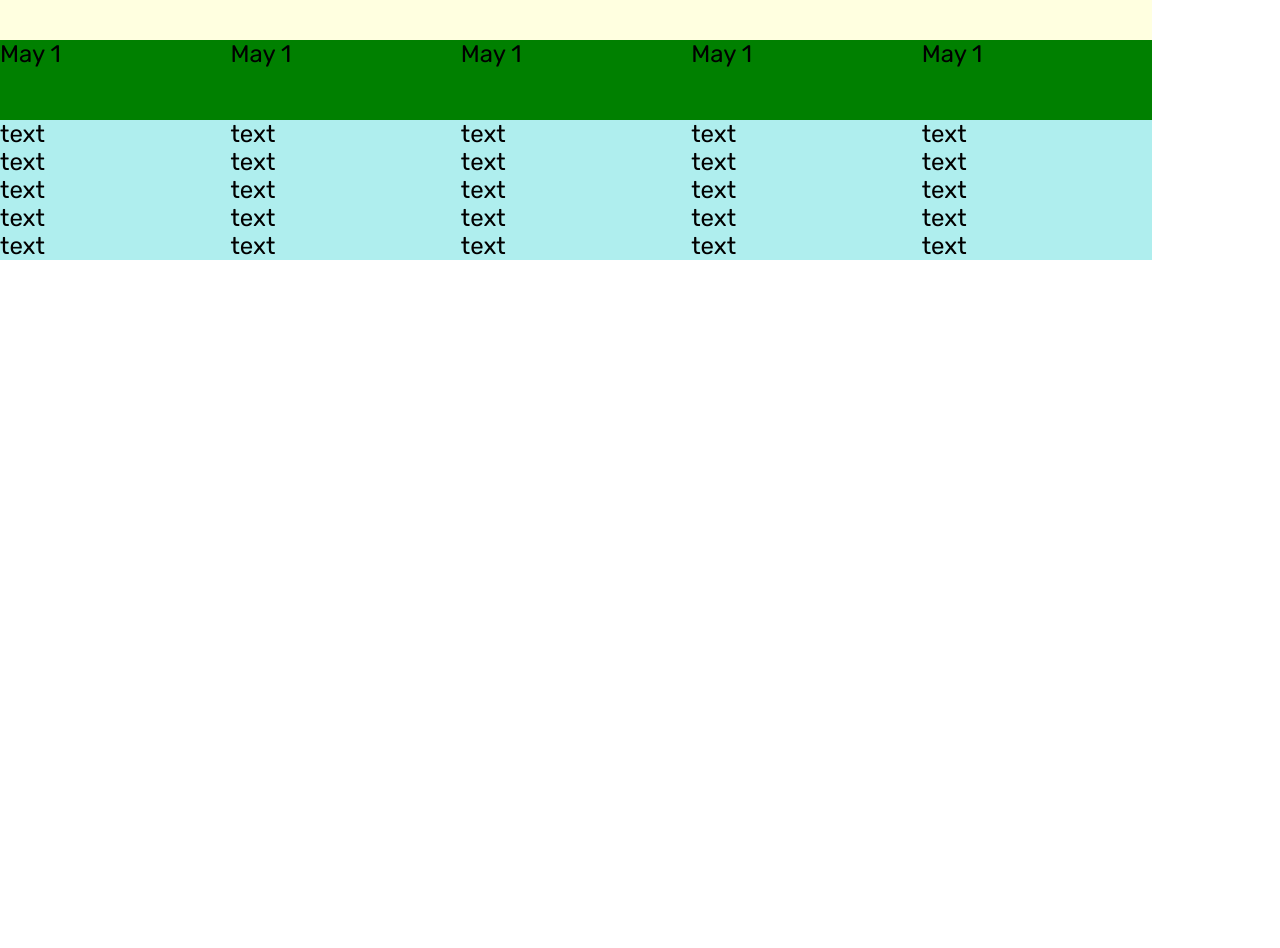
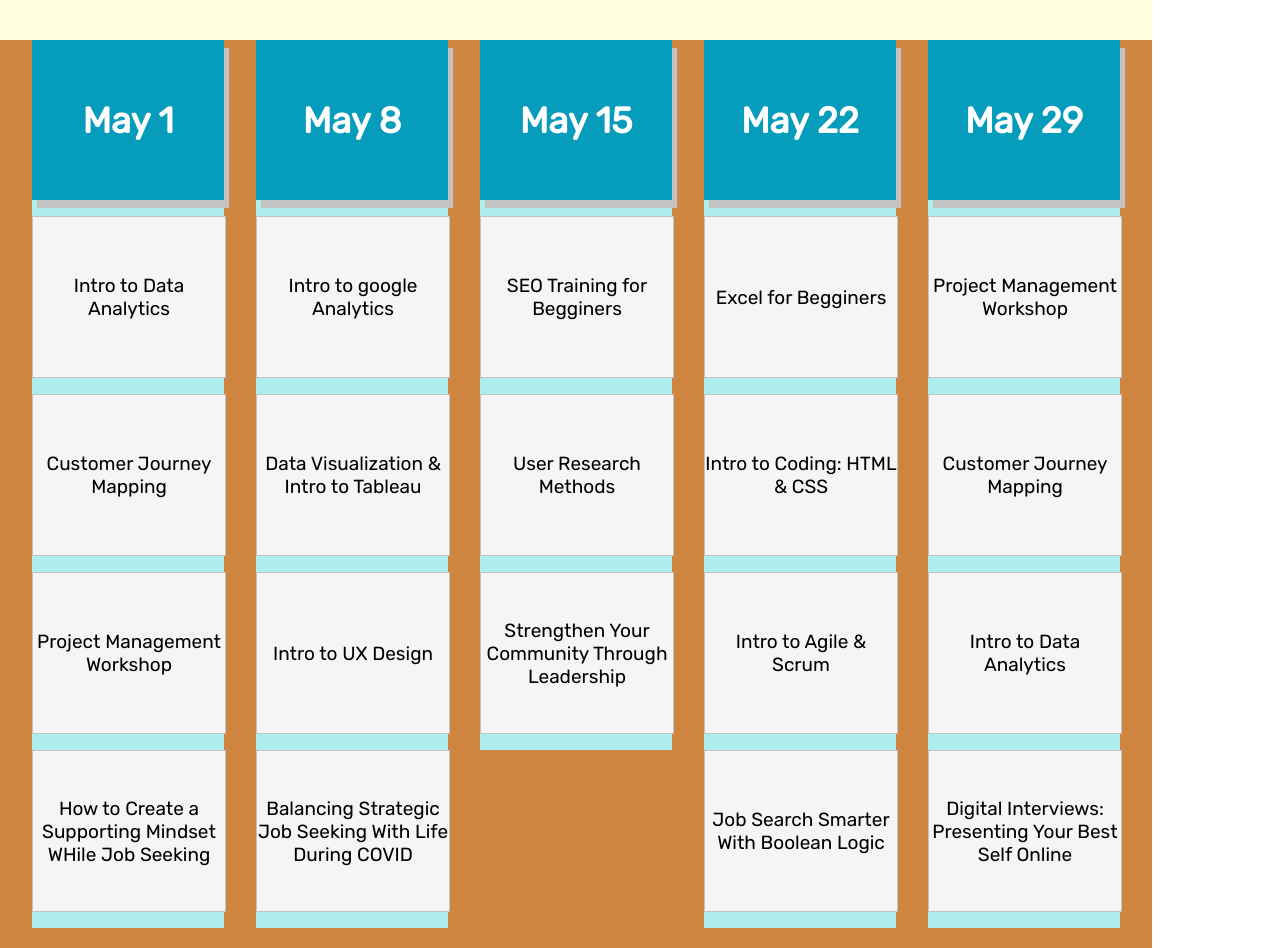
Before and after one commit to makeespresso/techlauderdalega, a React (Create React App) app: page / in a window 1280 px wide. Shown: the part 960-1908 px from the top of the page. Before the commit the page ends 1220 px from the top, so only its background shows below. Built offline with nearby package versions, Linux system fonts and the light colour scheme.

Commit message:
Calendar information up to date

```diff
--- a/src/App.css
+++ b/src/App.css
@@ -6,7 +6,7 @@
   flex-flow: column wrap;
   justify-content: center;
   width: 90vw;
-  background-color: lightsalmon;
+  /* background-color: lightsalmon; */
   height: autos;
   font-size: calc(8px + 2vmin);
 
@@ -108,31 +108,52 @@
 .Calendar {
   background-color: peru;
   width: 100%;
-  height: auto;
+  height: 100%;
   display: flex;
   align-items: flex-start;
+  /* justify-content: space-around; */
+  justify-content: space-evenly;
 }
+
 .Information{
   background-color: paleturquoise;
   height: 100%;
+  width: 15vw;
+  margin-bottom: 20px;
+}
+
+.Date{
+  background-color: #069CBC;
+  box-shadow: 5px 8px #C3C3C3;
+  color: white;
+  display: flex;
+  justify-content: center;
+  align-items: center;
+  height: 20vh;
+  width: 100%;
+  margin-bottom: 1rem;
+}
+
+.Text{
+  background-color: whitesmoke;
+  height: 20vh;
+  width: 100%;
+  border: solid .5px #C3C3C3;
+  display: flex;
+  justify-content: center;
+  align-items: center;
+  text-align: center;
+  margin-bottom: 1rem;
+  font-size: calc(3px + 2vmin);
+}
+
+.ClassContainer{
+  /* background-color: lightslategray; */
   width: 20vw;
 }
 
-.Date{
-  background-color: green;
-  height: 10vh;
-  width: 100%;
-}
-
-.ClassContainer{
-  background-color: lightslategray;
-  width: 20vw;
-}
-
-
-
 .InfoBoxes{
-  background-color: crimson;
+  /* background-color: crimson; */
   height: 30vh;
   width: 20%;
 }
--- a/src/components/Calendar.jsx
+++ b/src/components/Calendar.jsx
@@ -4,47 +4,52 @@
   return (
  <div className="Calendar">
    <div className="Information">
-      <div className="Date">May 1</div>
-        <div className="Text">text</div>
-        <div className="Text">text</div>
-        <div className="Text">text</div>
-        <div className="Text">text</div>
-        <div className="Text">text</div>
+   <div className="Date">
+        <h2>May 1 </h2>
+      </div>
+        <div className="Text"><p>Intro to Data Analytics</p></div>
+        <div className="Text"><p>Customer Journey Mapping</p></div>
+        <div className="Text"><p>Project Management Workshop</p></div>
+        <div className="Text"><p>How to Create a Supporting Mindset WHile Job Seeking</p></div>
       </div>
 
       <div className="Information">
-      <div className="Date">May 1</div>
-        <div className="Text">text</div>
-        <div className="Text">text</div>
-        <div className="Text">text</div>
-        <div className="Text">text</div>
-        <div className="Text">text</div>
+      <div className="Date">
+        <h2>May 8 </h2>
+      </div>
+        <div className="Text"><p>Intro to google Analytics</p></div>
+        <div className="Text"><p>Data Visualization & Intro to Tableau</p></div>
+        <div className="Text"><p>Intro to UX Design</p></div>
+        <div className="Text"><p>Balancing Strategic Job Seeking With Life During COVID</p></div>
       </div>
 
       <div className="Information">
-      <div className="Date">May 1</div>
-        <div className="Text">text</div>
-        <div className="Text">text</div>
-        <div className="Text">text</div>
-        <div className="Text">text</div>
-        <div className="Text">text</div>
+      <div className="Date">
+        <h2>May 15 </h2>
+      </div>
+        <div className="Text"><p>SEO Training for Begginers</p></div>
+        <div className="Text"><p>User Research Methods</p></div>
+        <div className="Text"><p>Strengthen Your Community Through Leadership</p></div>
       </div>
 
       <div className="Information">
-      <div className="Date">May 1</div>
-        <div className="Text">text</div>
-        <div className="Text">text</div>
-        <div className="Text">text</div>
-        <div className="Text">text</div>
-        <div className="Text">text</div>
+      <div className="Date">
+        <h2>May 22 </h2>
       </div>
+        <div className="Text"><p>Excel for Begginers</p></div>
+        <div className="Text"><p>Intro to Coding: HTML & CSS</p></div>
+        <div className="Text"><p>Intro to Agile & Scrum</p></div>
+        <div className="Text"><p>Job Search Smarter With Boolean Logic</p></div>
+      </div>
+
 <div className="Information">
-      <div className="Date">May 1</div>
-        <div className="Text">text</div>
-        <div className="Text">text</div>
-        <div className="Text">text</div>
-        <div className="Text">text</div>
-        <div className="Text">text</div>
+<div className="Date">
+        <h2>May 29 </h2>
+      </div>
+        <div className="Text"><p>Project Management Workshop</p></div>
+        <div className="Text"><p>Customer Journey Mapping</p></div>
+        <div className="Text"><p>Intro to Data Analytics</p></div>
+        <div className="Text"><p>Digital Interviews: Presenting Your Best Self Online</p></div>
       </div>
     </div>
   )
```
